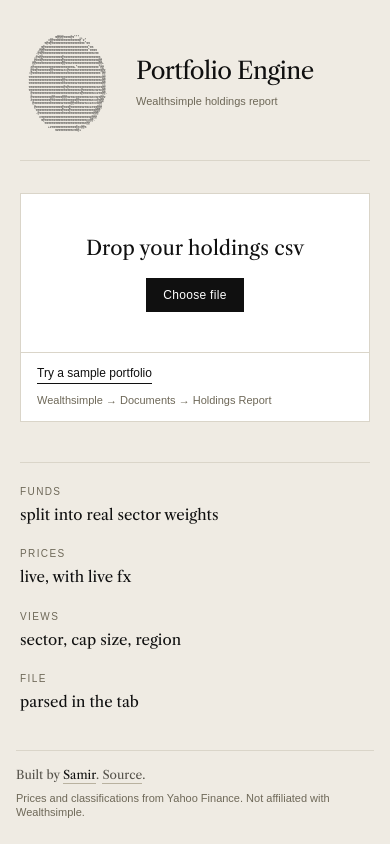
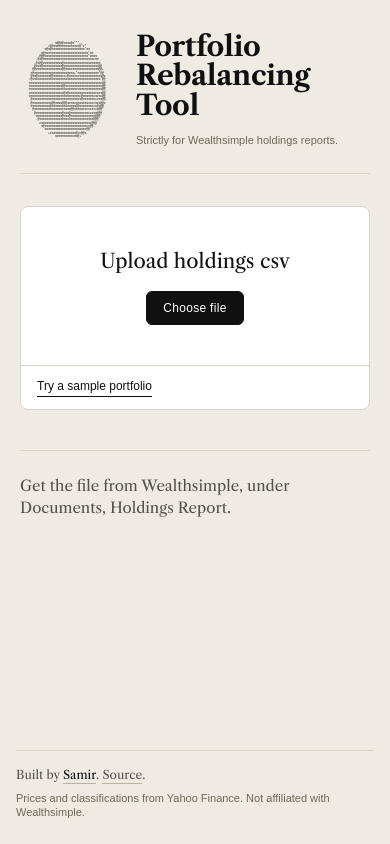
Before and after one commit to sam1r-m/portfolio-engine, a Next.js app: page / in a window 390 px wide. Built offline with nearby package versions, Linux system fonts and the light colour scheme; a web font is replaced by a local one.

Commit message:
Round corners and increase title weight

```diff
--- a/app/dashboard/page.tsx
+++ b/app/dashboard/page.tsx
@@ -83,7 +83,7 @@
           <Link
             href="/"
             aria-label="Back to import"
-            className="flex size-8 items-center justify-center border border-rule bg-panel text-ink-2 transition-colors hover:border-ink hover:text-ink"
+            className="flex size-8 items-center justify-center rounded-md border border-rule bg-panel text-ink-2 transition-colors hover:border-ink hover:text-ink"
           >
             <ArrowLeft aria-hidden className="size-4" strokeWidth={1.75} />
           </Link>
@@ -100,7 +100,7 @@
               clear();
               router.push("/");
             }}
-            className="ui border border-rule bg-panel px-2.5 py-1.5 text-[11px] font-medium text-ink-2 transition-colors hover:border-ink hover:text-ink"
+            className="ui rounded-md border border-rule bg-panel px-2.5 py-1.5 text-[11px] font-medium text-ink-2 transition-colors hover:border-ink hover:text-ink"
           >
             Replace csv
           </button>
--- a/app/globals.css
+++ b/app/globals.css
@@ -25,7 +25,7 @@
   --pos: #0e7a32;
   --neg: #c22f2f;
 
-  --radius: 0;
+  --radius: 0.375rem;
 
   /* shadcn primitives read these */
   --background: var(--ground);
@@ -74,10 +74,10 @@
   --color-input: var(--input);
   --color-ring: var(--ring);
   --color-destructive: var(--destructive);
-  --radius-sm: 0px;
-  --radius-md: 0px;
-  --radius-lg: 0px;
-  --radius-xl: 0px;
+  --radius-sm: 0.25rem;
+  --radius-md: 0.375rem;
+  --radius-lg: 0.5rem;
+  --radius-xl: 0.75rem;
 }
 
 @layer base {
--- a/app/page.tsx
+++ b/app/page.tsx
@@ -3,64 +3,33 @@
 import { DemoPortfolioPanel } from "@/components/import/demo-portfolio-panel";
 import { Dropzone } from "@/components/import/dropzone";
 
-const SPEC = [
-  { label: "Funds", value: "split into real sector weights" },
-  { label: "Prices", value: "live, with live fx" },
-  { label: "Views", value: "sector, cap size, region" },
-  { label: "File", value: "parsed in the tab" },
-];
-
 export default function Home() {
   return (
     <main className="mx-auto w-full max-w-3xl px-5 py-8 sm:px-8 sm:py-10">
-      <header className="flex items-center justify-between gap-6 border-b border-rule pb-6">
-        <div className="flex items-center gap-5 sm:gap-7">
+      <header className="flex items-center gap-5 border-b border-rule pb-6 sm:gap-7">
         <AsciiCoinLoop
           className="w-24 shrink-0 sm:w-32"
           maxHeight={176}
           narrowMaxHeight={124}
         />
         <div>
-            <h1 className="text-2xl leading-none tracking-tight sm:text-[2rem]">
-              Portfolio Engine
+          <h1 className="text-[1.75rem] font-bold leading-[1.05] tracking-[-0.015em] sm:text-[2.5rem]">
+            Portfolio Rebalancing Tool
           </h1>
-            <p className="ui mt-2.5 text-[11px] text-ink-3">
-              Wealthsimple holdings report
+          <p className="ui mt-3 text-[11px] text-ink-3">
+            Strictly for Wealthsimple holdings reports.
           </p>
         </div>
-        </div>
-        <a
-          href="https://github.com/sam1r-m/portfolio-engine"
-          target="_blank"
-          rel="noreferrer"
-          className="ui hidden text-[11px] text-ink-3 transition-colors hover:text-ink sm:block"
-        >
-          Source
-        </a>
       </header>
 
       <div className="mt-8 space-y-3 sm:mt-10">
-        <Dropzone
-          footer={
-            <>
-              <DemoPortfolioPanel />
-              <p className="ui text-[11px] text-ink-3">
-                Wealthsimple → Documents → Holdings Report
-              </p>
-            </>
-          }
-        />
+        <Dropzone footer={<DemoPortfolioPanel />} />
         <ContinueToDashboard />
       </div>
 
-      <dl className="mt-10 grid gap-x-8 gap-y-6 border-t border-rule pt-6 sm:grid-cols-2 lg:grid-cols-4">
-        {SPEC.map(({ label, value }) => (
-          <div key={label}>
-            <dt className="label">{label}</dt>
-            <dd className="mt-2 text-[15px] leading-snug">{value}</dd>
-          </div>
-        ))}
-      </dl>
+      <p className="mt-10 border-t border-rule pt-6 text-[15px] text-ink-2">
+        Get the file from Wealthsimple, under Documents, Holdings Report.
+      </p>
     </main>
   );
 }
--- a/components/charts/basket-chart.tsx
+++ b/components/charts/basket-chart.tsx
@@ -314,7 +314,7 @@
 
   return (
     <div
-      className="pointer-events-none absolute top-3 z-10 border border-rule bg-panel px-3 py-2 shadow-[0_2px_10px_-4px_rgb(16_16_16/0.35)]"
+      className="pointer-events-none absolute top-3 z-10 rounded-md border border-rule bg-panel px-3 py-2 shadow-[0_2px_10px_-4px_rgb(16_16_16/0.35)]"
       style={{
         left: `${(left / containerWidth) * 100}%`,
         transform: flip ? "translateX(calc(-100% - 12px))" : "translateX(12px)",
--- a/components/dashboard/allocation-panel.tsx
+++ b/components/dashboard/allocation-panel.tsx
@@ -62,7 +62,7 @@
         </div>
       ) : null}
 
-      <ul>
+      <ul className="overflow-hidden rounded-b-lg">
         {buckets.map((bucket) => (
           <Row
             key={bucket.label}
--- a/components/dashboard/data-bar.tsx
+++ b/components/dashboard/data-bar.tsx
@@ -29,7 +29,7 @@
   const loading = quoteStatus === "loading" || profileStatus === "loading";
 
   return (
-    <div className="flex flex-wrap items-center gap-x-5 gap-y-2 border border-rule bg-panel px-4 py-2 sm:px-5">
+    <div className="flex flex-wrap items-center gap-x-5 gap-y-2 rounded-lg border border-rule bg-panel px-4 py-2 sm:px-5">
       <Cell
         label="Prices"
         tone={quoteStatus === "error" ? "warn" : undefined}
--- a/components/import/dropzone.tsx
+++ b/components/import/dropzone.tsx
@@ -24,7 +24,7 @@
         if (file) await loadFromFile(file);
       }}
       className={cn(
-        "border transition-colors duration-200",
+        "rounded-lg border transition-colors duration-200",
         dragging
           ? "border-accent bg-accent-wash"
           : "border-rule bg-panel hover:border-rule-strong",
@@ -32,7 +32,7 @@
     >
       <div className="flex flex-col items-center gap-4 px-6 py-10 text-center">
         <p className="text-xl">
-          {loading ? "Reading…" : "Drop your holdings csv"}
+          {loading ? "Reading…" : "Upload holdings csv"}
         </p>
 
         <input
@@ -50,7 +50,7 @@
           type="button"
           disabled={loading}
           onClick={() => inputRef.current?.click()}
-          className="ui border border-ink bg-ink px-4 py-2 text-xs tracking-wide text-white transition-colors hover:border-accent hover:bg-accent disabled:opacity-50"
+          className="ui rounded-md border border-ink bg-ink px-4 py-2 text-xs tracking-wide text-white transition-colors hover:border-accent hover:bg-accent disabled:opacity-50"
         >
           Choose file
         </button>
@@ -61,7 +61,7 @@
       </div>
 
       {footer ? (
-        <div className="flex flex-wrap items-baseline justify-between gap-x-6 gap-y-2 border-t border-rule px-4 py-3 sm:px-5">
+        <div className="flex flex-wrap items-baseline justify-between gap-x-6 gap-y-2 rounded-b-lg border-t border-rule px-4 py-3 sm:px-5">
           {footer}
         </div>
       ) : null}
--- a/components/instrument/panel.tsx
+++ b/components/instrument/panel.tsx
@@ -20,7 +20,7 @@
   flush?: boolean;
 }) {
   return (
-    <section className={cn("border border-rule bg-panel", className)}>
+    <section className={cn("rounded-lg border border-rule bg-panel", className)}>
       {(title || actions) && (
         <header className="flex flex-wrap items-center justify-between gap-3 border-b border-rule px-4 py-3 sm:px-5">
           <div className="flex items-baseline gap-3">
--- a/components/landing/continue-to-dashboard.tsx
+++ b/components/landing/continue-to-dashboard.tsx
@@ -15,7 +15,7 @@
   return (
     <Link
       href="/dashboard"
-      className="group flex items-center justify-between gap-4 border border-ink bg-panel px-4 py-3 transition-colors hover:bg-ink hover:text-white"
+      className="group flex items-center justify-between gap-4 rounded-lg border border-ink bg-panel px-4 py-3 transition-colors hover:bg-ink hover:text-white"
     >
       <span className="ui min-w-0 truncate text-xs">
         {fileName ?? "holdings"} · {holdings.length} positions
--- a/lib/csv/parser.ts
+++ b/lib/csv/parser.ts
@@ -77,12 +77,9 @@
         `Row ${i + 2}, ${issue?.path.join(".") ?? "row"}: ${issue?.message ?? "invalid"}`,
       );
     }
-    if (parsed.data["Position Direction"] === "SHORT") {
-      throw new CsvFormatError(
-        `Row ${i + 2}: ${parsed.data["Symbol"]} is a short position. ` +
-          `The math here assumes long only.`,
-      );
-    }
+    // Everything downstream assumes long only, so shorts are dropped rather
+    // than rejected. A file with one is still a usable file.
+    if (parsed.data["Position Direction"] === "SHORT") continue;
     rows.push(toHoldingRow(parsed.data));
   }
   return { rows, snapshotDate };
```
Also changed, not shown: components/instrument/controls.tsx (+4 -4 lines), 1 other file (tests, documents, lock files or other folders). Lines whose indentation alone changed are shown as unchanged.
